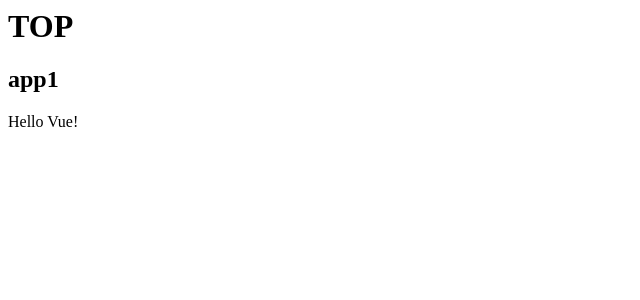
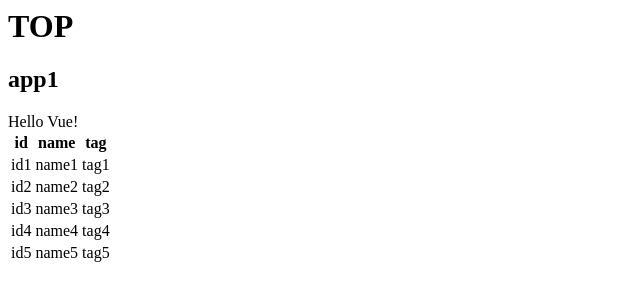
Before and after one commit to nyan4/vue-example-list, a plain HTML site: page index.html in a window 1280 px wide. Shown: the whole page, without its empty margins (0-640 px from the left). Drawn offline with nearby package versions, Linux system fonts and the light colour scheme.

Commit message:
jsonをtableにする

```diff
--- a/index.html
+++ b/index.html
@@ -9,15 +9,42 @@
 	<h2>app1</h2>
 	<div id="app1">
 		{{ message }}
+
+		<table>
+			<tr>
+				<th  v-for="column in columns">{{ column }}</th>
+			</tr>
+			<tr v-for="item in data">
+				<td v-for="val in item">{{ val }}</td>
+			</tr>
+		</table>
 	</div>
 
 	<script>
-	var app1 = new Vue({
-		el: '#app1',
-		data: {
-			message: 'Hello Vue!'
-		}
-	});
+
+var data = [
+	{id: 'id1', name:'name1', tag:'tag1'},
+	{id: 'id2', name:'name2', tag:'tag2'},
+	{id: 'id3', name:'name3', tag:'tag3'},
+	{id: 'id4', name:'name4', tag:'tag4'},
+	{id: 'id5', name:'name5', tag:'tag5'},
+];
+
+var app1 = new Vue({
+	el: '#app1',
+	data: {
+		message: 'Hello Vue!',
+		columns: [],
+		data: data
+	},
+	created: function() {
+		var columns = [];
+		Object.keys(this.data[0]).forEach(function(key){
+			columns.push(key);
+		});
+		this.columns = columns;
+	}
+});
 	</script>
 </body>
 </html>
```
